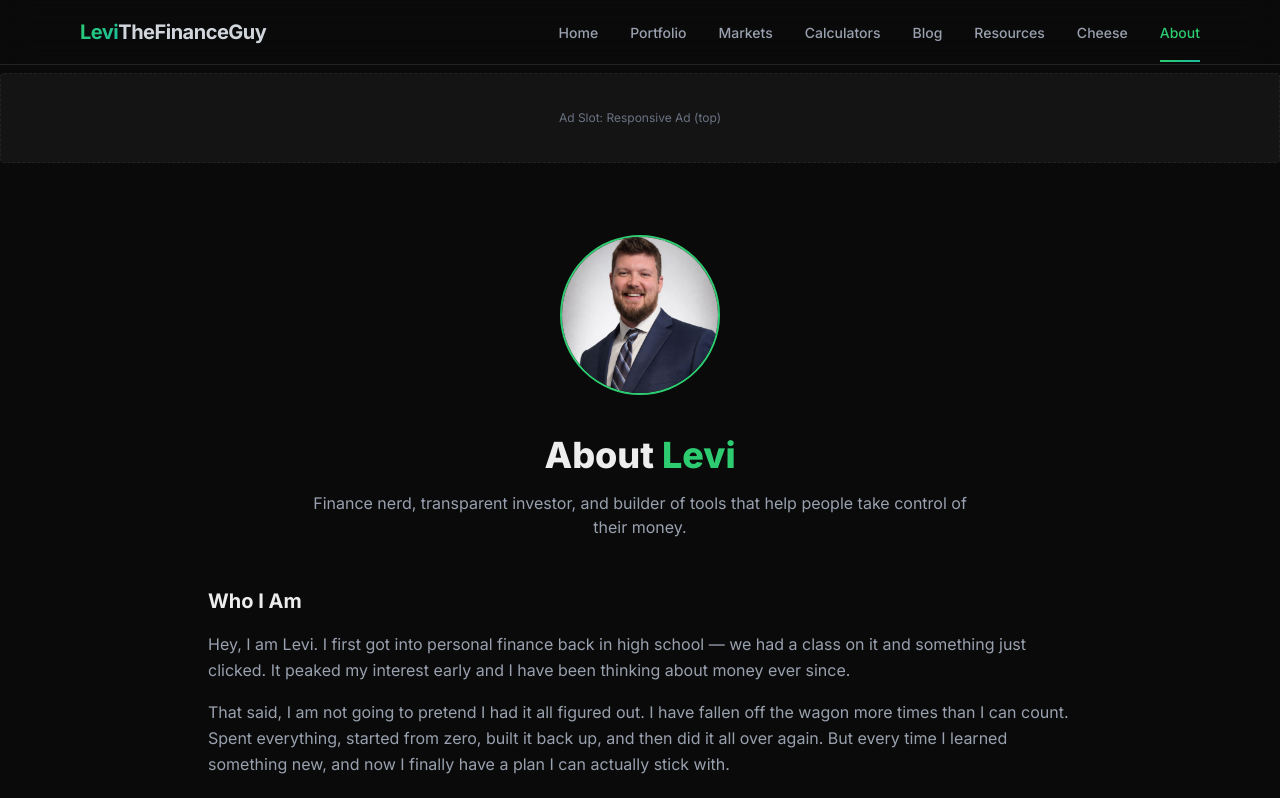
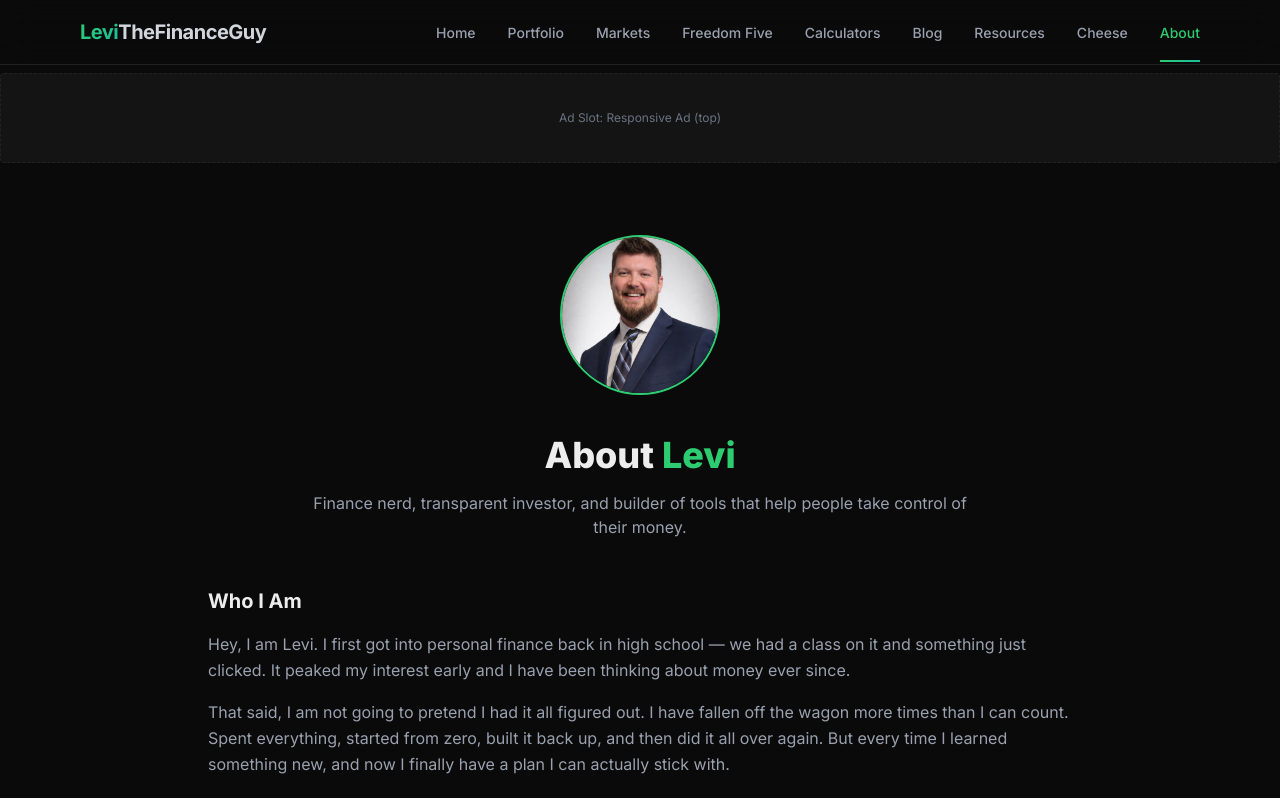
Before and after one commit to levithefinanceguy/levithefinanceguy, a Next.js app: page /about in a window 1280 px wide. Shown: the top 798 px of the page. Built offline with nearby package versions, Linux system fonts and the light colour scheme.

Commit message:
Add Freedom Five back to nav

```diff
--- a/app/components/Navigation.tsx
+++ b/app/components/Navigation.tsx
@@ -8,6 +8,7 @@ const navLinks = [
   { href: "/", label: "Home" },
   { href: "/portfolio", label: "Portfolio" },
   { href: "/heatmap", label: "Markets" },
+  { href: "/freedom-five", label: "Freedom Five" },
   { href: "/calculators", label: "Calculators" },
   { href: "/blog", label: "Blog" },
   { href: "/resources", label: "Resources" },
```
